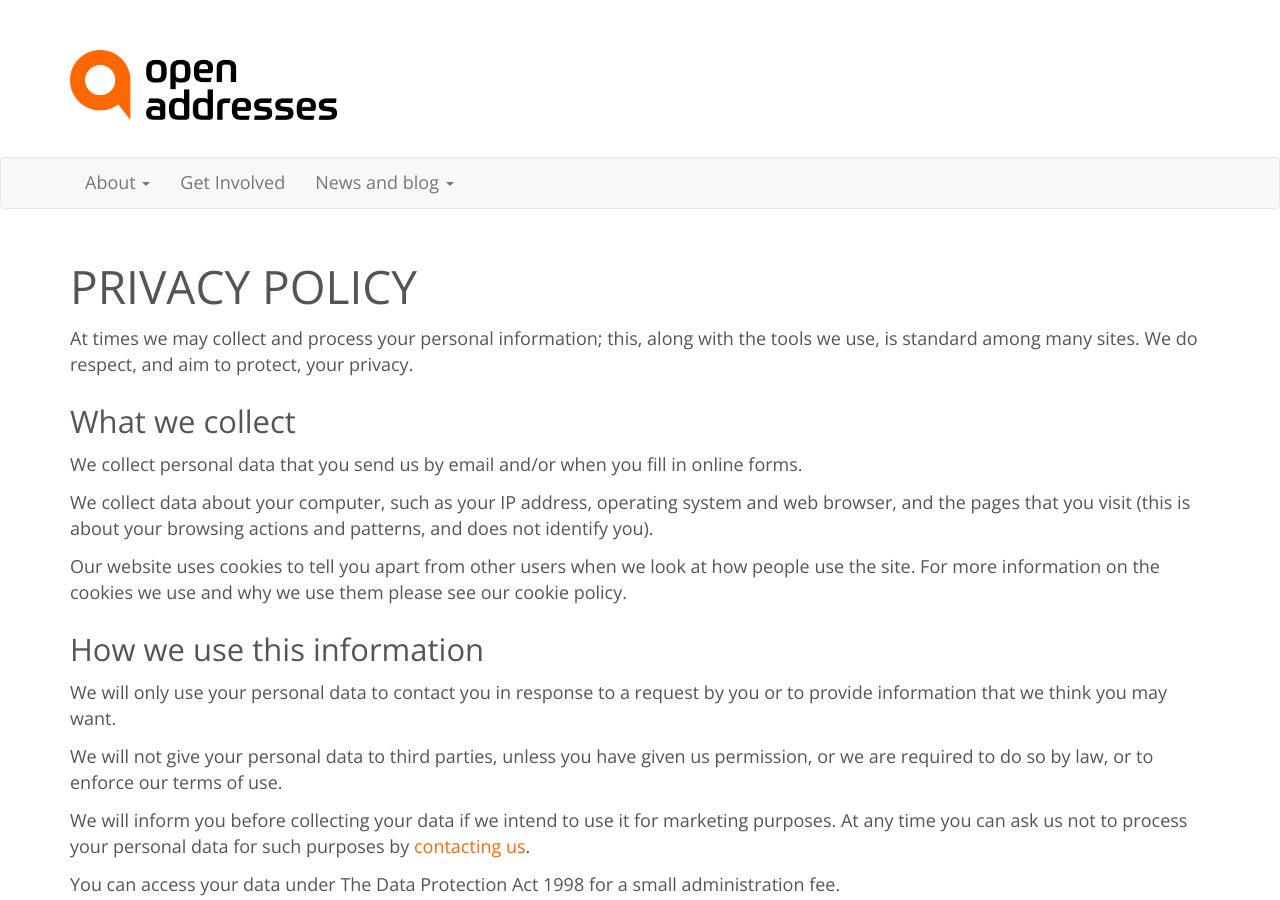
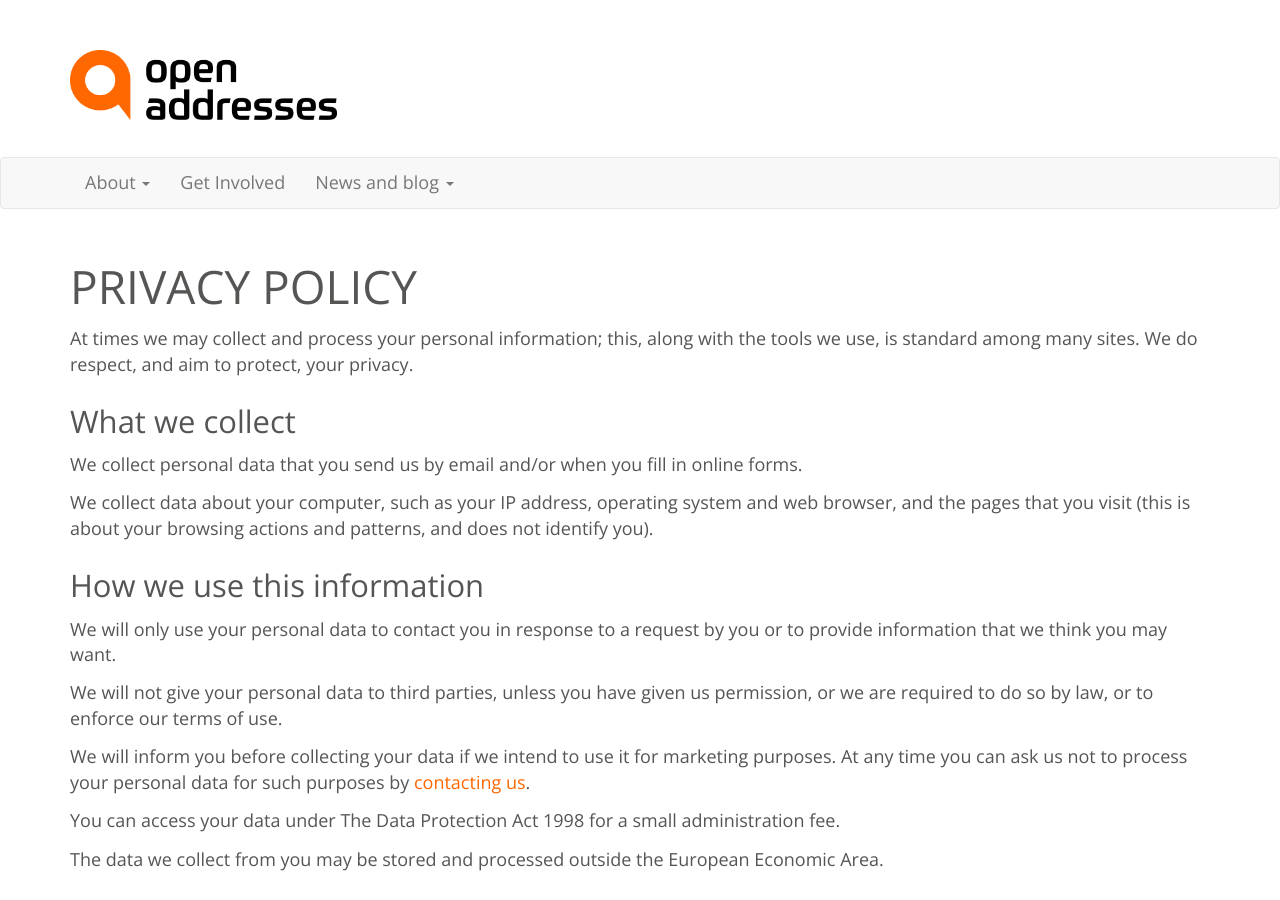
Before and after one commit to OpenAddressesUK/OLD_openaddressesuk.github.io, a Jekyll site: the page built from about/data/privacy.md, in a window 1280 px wide and 900 px high. Built offline with Jekyll 4.4.1, drawn with Linux system fonts in a browser that asks for light colours; nearby versions of some CDN libraries.

Commit message:
Website content
Removing cookie ref from privacy policy

```diff
--- a/about/data/privacy.md
+++ b/about/data/privacy.md
@@ -9,8 +9,6 @@ At times we may collect and process your personal information; this, along with
 We collect personal data that you send us by email and/or when you fill in online forms.
 
 We collect data about your computer, such as your IP address, operating system and web browser, and the pages that you visit (this is about your browsing actions and patterns, and does not identify you).
-
-Our website uses cookies to tell you apart from other users when we look at how people use the site. For more information on the cookies we use and why we use them please see our cookie policy.
 
 ### How we use this information
 
```
